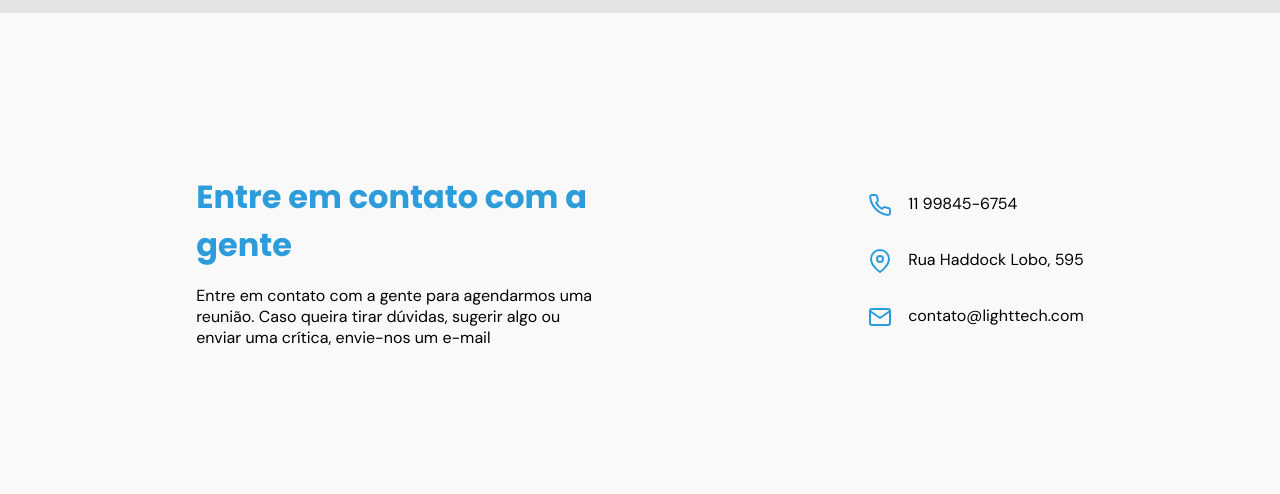
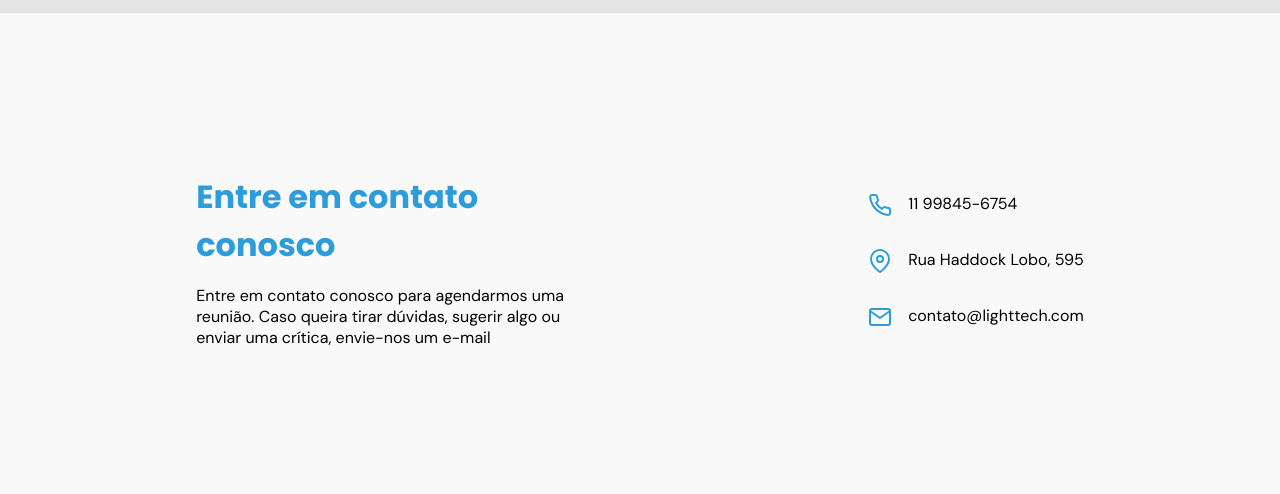
Before and after one commit to Grupo3-Lightech/Sprint2, a plain HTML site: page LightechWebsite/Pages/Index.html in a window 1280 px wide. Shown: the part 2893-3387 px from the top of the page. Drawn offline with Linux system fonts and the light colour scheme.

Commit message:
Alterando textos da Home

```diff
--- a/LightechWebsite/Pages/Index.html
+++ b/LightechWebsite/Pages/Index.html
@@ -190,8 +190,8 @@
     <div class="contatoContainer" id="contato">
         <div class="contatoMain">
             <div class="contatoTextContainer">
-                <h1>Entre em contato com a gente</h1>
-                <p>Entre em contato com a gente para agendarmos uma reunião. Caso queira tirar dúvidas, sugerir algo ou
+                <h1>Entre em contato conosco</h1>
+                <p>Entre em contato conosco para agendarmos uma reunião. Caso queira tirar dúvidas, sugerir algo ou
                     enviar uma crítica, envie-nos um e-mail</p>
             </div>
 
```
